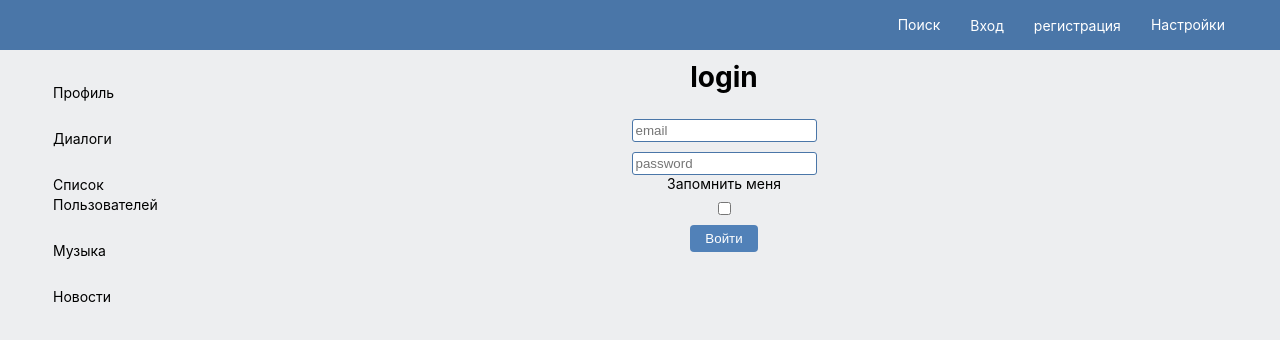
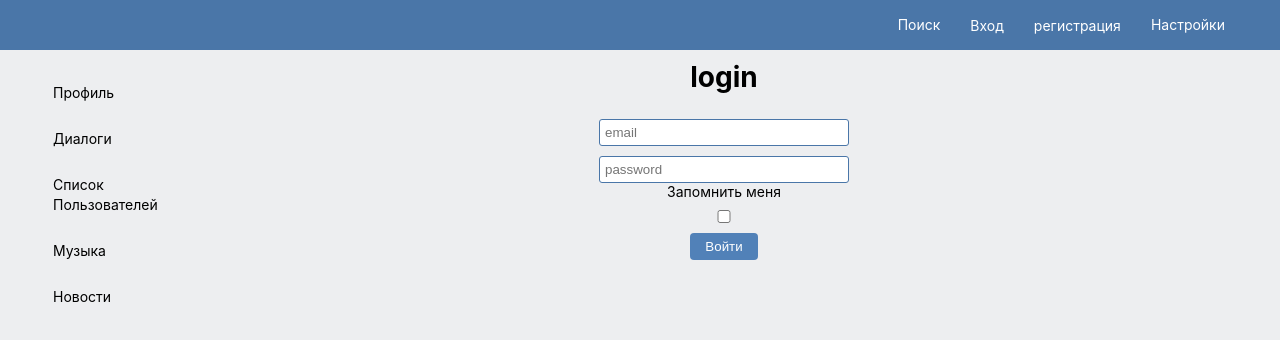
Before and after one commit to freezyng/react-lesson, a React (Create React App) app: page /login in a window 1280 px wide. Shown: the top 340 px of the page. Built offline with nearby package versions, Linux system fonts and the light colour scheme; no server answers; the HTML template or start-up script is replaced by a standard one.

Commit message:
add stopSubmit, fix meId

```diff
--- a/src/components/header/Header.css
+++ b/src/components/header/Header.css
@@ -14,6 +14,7 @@
     align-items: center;
 }
 
+
 .header__link {
     line-height: 20px;
     padding: 15px;
--- a/src/components/login/Login.css
+++ b/src/components/login/Login.css
@@ -27,15 +27,24 @@ h1 {
 }
 
 .login form .form-control input {
-    padding: 3px;
+    width: 250px;
+    padding: 5px;
     border: 1px solid #4A76A8;
     border-radius: 3px;
+}
+
+.login form .login-form__error {
+    color: red;
 }
 
 .login form .form-control input:focus {
     box-shadow: 0 0 10px rgba(74,118,168, 0.5);
 }
 
+.login form .form-control input[type="checkbox"]:focus {
+    box-shadow: none;
+}
+
 .login form button {
     margin-top: 10px;
 }
--- a/src/components/login/Login.jsx
+++ b/src/components/login/Login.jsx
@@ -20,21 +20,25 @@ const Login = (props) => {
         return <Redirect to='/profile' />
     }
 
-    return <div className='login'>
+    return (
+    <div className='login'>
         <h1>login</h1>
         <LoginReduxForm onSubmit={onSubmit}/>
-    </div>
+    </div>)
 }
 
 
 const LoginForm = (props) => {
-    return <form onSubmit={props.handleSubmit}>
+    return (
+    <form onSubmit={props.handleSubmit}>
         <Field placeholder='email' name='email' component={InputElem} validate={[required, maxLength30]}/>
         <Field placeholder='password' name='password' type='password' component={InputElem} validate={[required, maxLength30]}/>
         Запомнить меня
         <Field type="checkbox" name='rememberMe' component={InputElem}/>
+        {props.error && <div className='login-form__error'>{`${props.error} !!!`}</div>
+        }
         <button className='btn'>Войти</button>
-    </form>
+    </form>)
 }
 
 const LoginReduxForm = reduxForm({form: 'login'})(LoginForm);
--- a/src/components/profile/ProfileContainer.jsx
+++ b/src/components/profile/ProfileContainer.jsx
@@ -26,10 +26,12 @@ class ProfileContainer extends React.Component {
 }
 
 const mapStateToProps = (state) => {
+    debugger
     return {
-       profile: state.profilePage.profile,
-       status: state.profilePage.status
-
+        profile: state.profilePage.profile,
+        status: state.profilePage.status,
+        meUserId: state.authUser.userId,
+        isAuth: state.authUser.isAuth
     }
 }
 
--- a/src/redux/authentication-reducer.js
+++ b/src/redux/authentication-reducer.js
@@ -1,3 +1,4 @@
+import { stopSubmit } from 'redux-form';
 import { authAPI } from './../api/api';
 
 const SET_USER_DATA = 'SET_USER_DATA';
@@ -43,7 +44,9 @@ const loginThunk = (email, password, rememberMe) => {
         authAPI.login(email, password, rememberMe)
         .then( (response) => {
             if(response.data.resultCode === 0){
-                dispatch(authMeThunk())
+                dispatch(authMeThunk());
+            } else {
+                dispatch(stopSubmit('login', {_error: response.data.messages}));
             }
         })
     }
```
